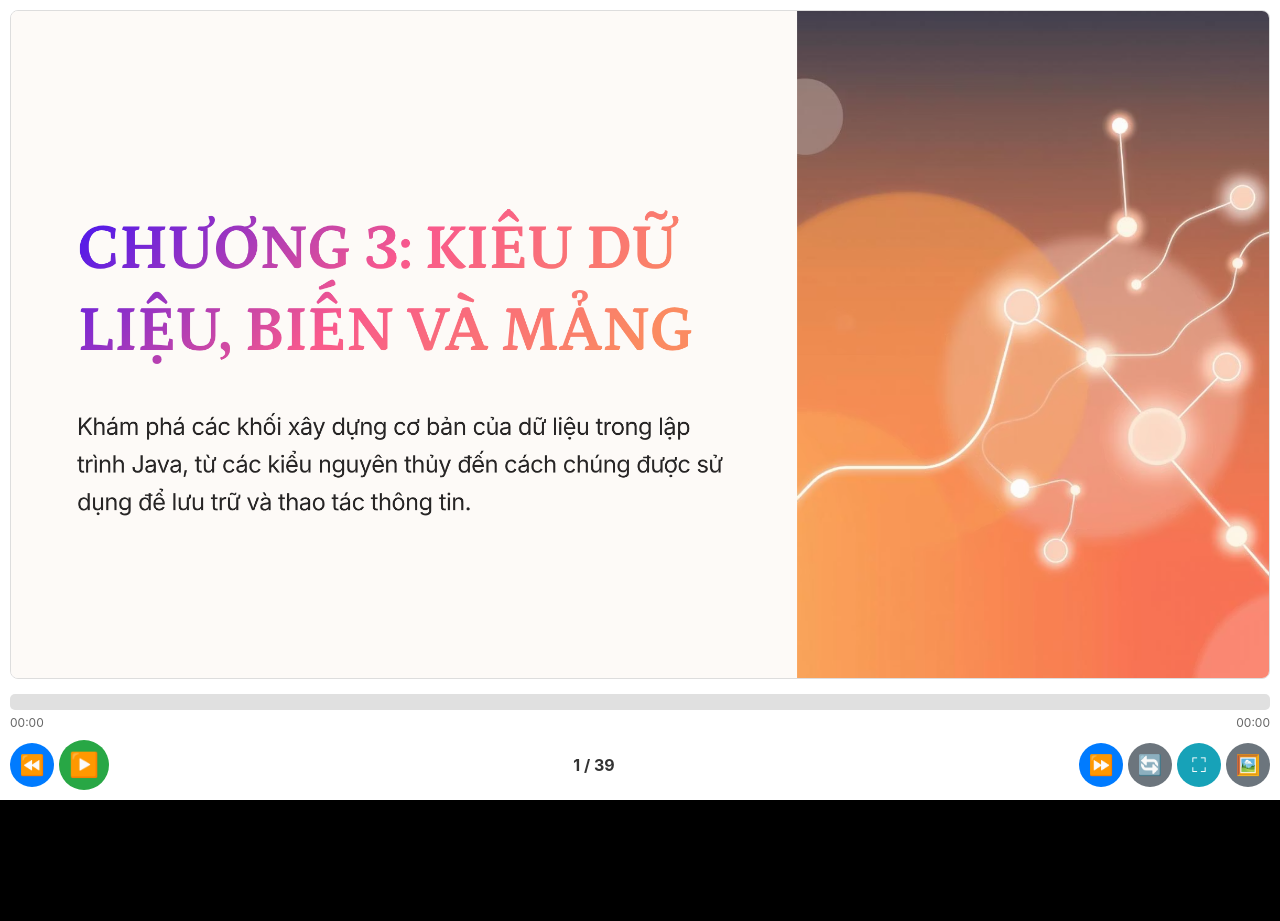
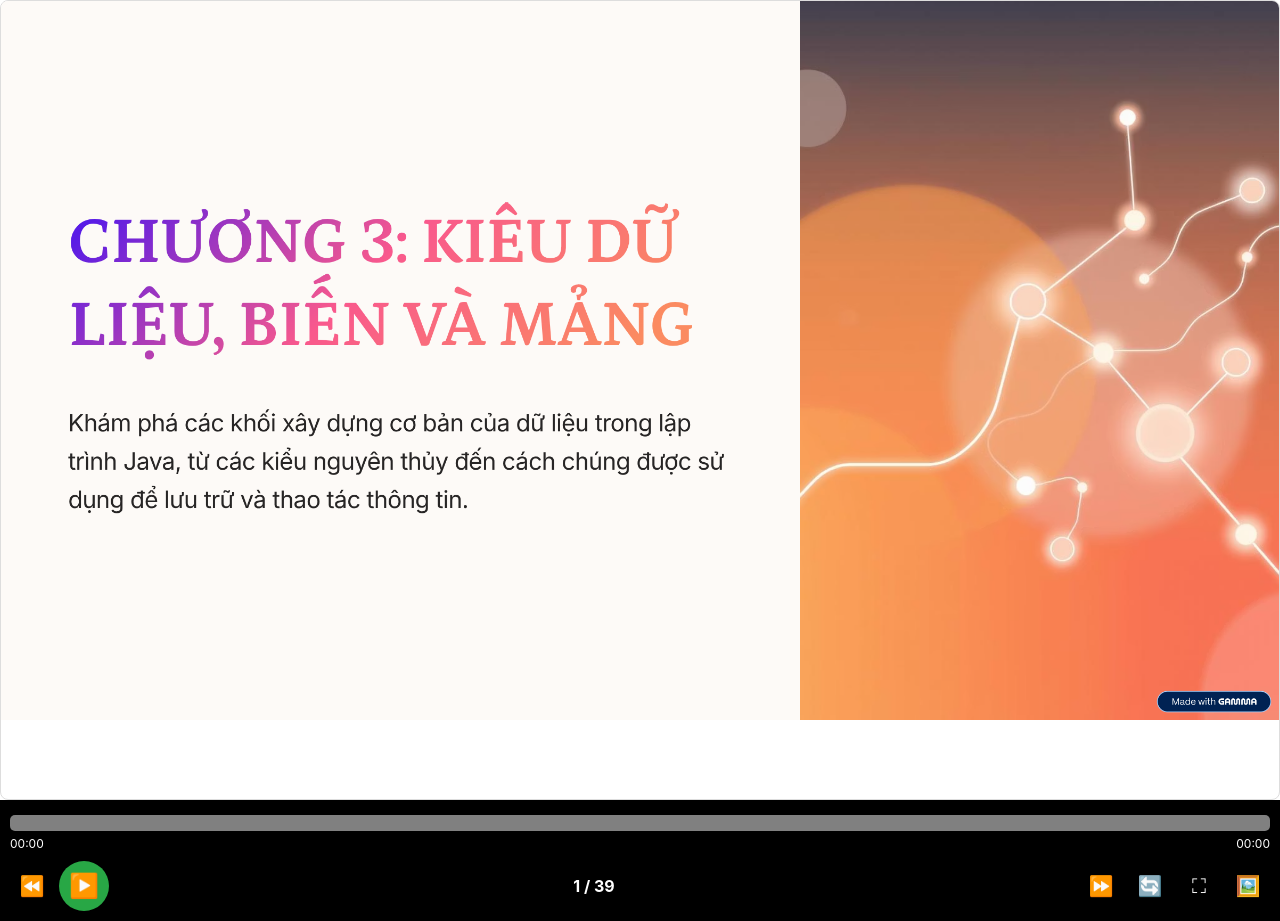
Before and after one commit to tranthanhthangbmt/KTLT-Chapter-3, a plain HTML site: page index.html in a window 1280 px wide. Before the commit the page ends 800 px from the top, so only its background shows below. Drawn offline with Linux system fonts and the light colour scheme.

Commit message:
Update index.html

```diff
--- a/index.html
+++ b/index.html
@@ -7,43 +7,50 @@
 
     <style>
         body { font-family: -apple-system, BlinkMacSystemFont, "Segoe UI", Roboto, sans-serif; margin: 0; padding: 0; background-color: #000; overflow: hidden; }
-        .player-container { background-color: #ffffff; width: 100vw; height: 100vh; padding: 10px; box-sizing: border-box; display: flex; flex-direction: column; }
-        .slide-viewer { border: 1px solid #ddd; border-radius: 8px; overflow-y: auto; margin-bottom: 10px; flex-grow: 1; position: relative; }
+        .player-container {
+            background-color: #ffffff; width: 100vw; height: 100dvh;
+            box-sizing: border-box; display: flex; flex-direction: column;
+            position: relative; /* Cần thiết để định vị thanh điều khiển */
+        }
+        .slide-viewer { border: 1px solid #ddd; border-radius: 8px; overflow-y: auto; flex-grow: 1; position: relative; }
         .slide-viewer img { width: 100%; height: auto; display: block; }
         .slide-viewer.fit-mode { overflow: hidden; }
         .slide-viewer.fit-mode img { width: 100%; height: 100%; object-fit: contain; }
-        .timeline-container { width: 100%; padding: 5px 0; margin-bottom: 5px; }
-        .progress-bar-wrapper { background-color: #e0e0e0; border-radius: 5px; cursor: pointer; padding: 4px 0; }
-        .progress-bar { background-color: #007bff; width: 0%; height: 8px; border-radius: 5px; }
-        .time-display { display: flex; justify-content: space-between; font-size: 12px; color: #666; margin-top: 5px; }
-        .controls { display: flex; justify-content: space-around; align-items: center; gap: 5px; flex-shrink: 0; }
 
-        /* [CẬP NHẬT] Style cho các nút dạng icon */
-        .controls button {
-            color: white; border: none; border-radius: 50%; /* Bo tròn nút */
-            width: 44px; height: 44px; /* Kích thước chuẩn cho mobile */
-            font-size: 20px; /* Kích thước icon */
-            cursor: pointer; transition: background-color 0.3s;
-            display: flex; align-items: center; justify-content: center;
-            padding: 0;
+        /* [CẬP NHẬT] Bọc thanh điều khiển và timeline vào một thẻ div chung */
+        .bottom-bar {
+            position: absolute;
+            bottom: 0;
+            left: 0;
+            right: 0;
+            padding: 10px;
+            background: linear-gradient(to top, rgba(0, 0, 0, 0.7), transparent);
+            transition: transform 0.4s ease-in-out;
+            transform: translateY(0);
+        }
+        /* [CẬP NHẬT] Class để ẩn thanh điều khiển */
+        .player-container.inactive .bottom-bar {
+            transform: translateY(100%);
         }
 
-        #prev-btn, #next-btn { background-color: #007bff; }
+        .timeline-container { width: 100%; padding: 5px 0; margin-bottom: 5px; }
+        .progress-bar-wrapper { background-color: rgba(255,255,255,0.5); border-radius: 5px; cursor: pointer; padding: 4px 0; }
+        .progress-bar { background-color: #007bff; width: 0%; height: 8px; border-radius: 5px; }
+        .time-display { display: flex; justify-content: space-between; font-size: 12px; color: #fff; margin-top: 5px; text-shadow: 1px 1px 2px black; }
+        .controls { display: flex; justify-content: space-around; align-items: center; gap: 5px; }
+        .controls button { color: white; border: none; border-radius: 50%; width: 44px; height: 44px; font-size: 20px; cursor: pointer; transition: background-color 0.3s; display: flex; align-items: center; justify-content: center; padding: 0; background-color: rgba(0,0,0,0.3); }
         #play-pause-btn { background-color: #28a745; width: 50px; height: 50px; font-size: 24px; }
-        #play-pause-btn.playing { background-color: #dc3545; }
-        #scale-btn { background-color: #17a2b8; }
-        #autoscroll-btn { background-color: #6c757d; }
-        #autoscroll-btn.active { background-color: #fd7e14; }
-        #fullscreen-btn { background-color: #6c757d; }
-        .slide-counter { flex-grow: 1; text-align: center; font-size: 16px; color: #333; font-weight: bold; }
+        .slide-counter { flex-grow: 1; text-align: center; font-size: 16px; color: #fff; font-weight: bold; text-shadow: 1px 1px 2px black; }
     </style>
 </head>
 <body>
 
-    <div class="player-container">
+    <div class="player-container" id="player-container">
         <div id="slide-viewer" class="slide-viewer">
             <img id="slide-image" src="" alt="Nội dung slide">
         </div>
+
+        <div class="bottom-bar">
             <div class="timeline-container">
                 <div id="progress-bar-wrapper" class="progress-bar-wrapper">
                     <div id="progress-bar" class="progress-bar"></div>
@@ -62,6 +69,8 @@
                 <button id="scale-btn" title="Chế độ xem">⛶</button>
                 <button id="fullscreen-btn" title="Toàn màn hình">🖼️</button>
             </div>
+        </div>
+
         <audio id="slide-audio" src=""></audio>
     </div>
 
@@ -72,52 +81,40 @@
         const IMAGE_EXTENSION = '.png';
 
         // --- PHẦN LOGIC ---
+        const playerContainer = document.getElementById('player-container'); // Lấy container chính
+        //... (lấy các phần tử khác)
+
+        // [CẬP NHẬT LỚN] Logic tự động ẩn/hiện thanh điều khiển
+        let inactivityTimer;
+
+        function showControlsAndResetTimer() {
+            playerContainer.classList.remove('inactive');
+            clearTimeout(inactivityTimer);
+            inactivityTimer = setTimeout(() => {
+                playerContainer.classList.add('inactive');
+            }, 3000); // Ẩn sau 3 giây
+        }
+
+        // Lắng nghe các sự kiện tương tác
+        playerContainer.addEventListener('mousemove', showControlsAndResetTimer);
+        playerContainer.addEventListener('touchstart', showControlsAndResetTimer);
+        playerContainer.addEventListener('click', showControlsAndResetTimer);
+        // Ban đầu, hiển thị và bắt đầu đếm giờ
+        showControlsAndResetTimer();
+
+
+        // --- Toàn bộ phần code logic còn lại giữ nguyên (đã được thu gọn) ---
         const slideViewer=document.getElementById("slide-viewer"),slideImage=document.getElementById("slide-image"),slideAudio=document.getElementById("slide-audio"),autoscrollBtn=document.getElementById("autoscroll-btn"),playPauseBtn=document.getElementById("play-pause-btn"),prevBtn=document.getElementById("prev-btn"),nextBtn=document.getElementById("next-btn"),slideCounter=document.getElementById("slide-counter"),scaleBtn=document.getElementById("scale-btn"),fullscreenBtn=document.getElementById("fullscreen-btn"),progressBarWrapper=document.getElementById("progress-bar-wrapper"),progressBar=document.getElementById("progress-bar"),currentTimeEl=document.getElementById("current-time"),totalDurationEl=document.getElementById("total-duration");
         let isFitMode=!1,scrollAnimationId=null,currentSlideIndex=0,isAutoscrollEnabled=!1;
-
         function showSlide(e){cancelAnimationFrame(scrollAnimationId);const t=slides[e];slideImage.src=t.image,slideAudio.src=t.audio,slideCounter.textContent=`${e+1} / ${TOTAL_SLIDES}`,slideViewer.scrollTop=0,prevBtn.disabled=0===e;const l=slideAudio.play();void 0!==l&&l.catch(e=>console.log("Autoplay bị chặn."))}
         function autoScroll(){if(!isAutoscrollEnabled||isFitMode||slideAudio.paused||slideAudio.ended)return;const e=slideAudio.duration,t=slideAudio.currentTime,l=slideViewer.scrollHeight-slideViewer.clientHeight,n=(t/e)*l;slideViewer.scrollTop=n,scrollAnimationId=requestAnimationFrame(autoScroll)}
-
-        // [CẬP NHẬT] Logic nút Tự cuộn chỉ đổi màu, không đổi text
-        autoscrollBtn.addEventListener("click",()=>{isAutoscrollEnabled=!isAutoscrollEnabled,autoscrollBtn.classList.toggle("active",isAutoscrollEnabled),isAutoscrollEnabled&&!slideAudio.paused?requestAnimationFrame(autoScroll):cancelAnimationFrame(scrollAnimationId)});
-
-        // [CẬP NHẬT] Logic nút Scale giờ đổi icon
-        scaleBtn.addEventListener("click",()=>{isFitMode=!isFitMode,slideViewer.classList.toggle("fit-mode",isFitMode),scaleBtn.innerHTML=isFitMode?"↕️":"⛶",isFitMode?cancelAnimationFrame(scrollAnimationId):requestAnimationFrame(autoScroll)});
-
-        // [CẬP NHẬT LỚN] Hàm Fullscreen giờ có thể xoay ngang màn hình trên di động
-        function toggleFullscreen() {
-            const isMobile = window.matchMedia("(max-width: 768px)").matches;
-            if (!document.fullscreenElement) {
-                document.documentElement.requestFullscreen().catch(err => {
-                    alert(`Không thể bật chế độ toàn màn hình: ${err.message}`);
-                });
-                // Nếu là mobile, yêu cầu xoay ngang
-                if (isMobile && screen.orientation && typeof screen.orientation.lock === 'function') {
-                    screen.orientation.lock('landscape').catch(err => {
-                        console.log("Không thể tự động xoay màn hình.");
-                    });
-                }
-            } else {
-                // Nếu đang fullscreen, thoát ra
-                document.exitFullscreen();
-                // Mở khóa xoay màn hình
-                if (isMobile && screen.orientation && typeof screen.orientation.unlock === 'function') {
-                    screen.orientation.unlock();
-                }
-            }
-        }
-
-        fullscreenBtn.addEventListener("click", toggleFullscreen);
-        document.addEventListener("fullscreenchange",()=>{
-            const icon = document.fullscreenElement ? 'X' : '🖼️';
-            fullscreenBtn.innerHTML = icon; // Cập nhật icon
-        });
-
-        // Cập nhật icon cho nút Play/Pause
+        autoscrollBtn.addEventListener("click",()=>{isAutoscrollEnabled=!isAutoscrollEnabled;autoscrollBtn.classList.toggle("active",isAutoscrollEnabled);isAutoscrollEnabled&&!slideAudio.paused?requestAnimationFrame(autoScroll):cancelAnimationFrame(scrollAnimationId)});
+        scaleBtn.addEventListener("click",()=>{isFitMode=!isFitMode;slideViewer.classList.toggle("fit-mode",isFitMode);scaleBtn.innerHTML=isFitMode?"↕️":"⛶";isFitMode?cancelAnimationFrame(scrollAnimationId):requestAnimationFrame(autoScroll)});
+        function toggleFullscreen(){const e=window.matchMedia("(max-width: 768px)").matches;if(!document.fullscreenElement){document.documentElement.requestFullscreen().catch(e=>{alert(`Không thể bật chế độ toàn màn hình: ${e.message}`)});e&&screen.orientation&&"function"==typeof screen.orientation.lock&&screen.orientation.lock("landscape").catch(e=>{console.log("Không thể tự động xoay màn hình.")})}else{document.exitFullscreen();e&&screen.orientation&&"function"==typeof screen.orientation.unlock&&screen.orientation.unlock()}}
+        fullscreenBtn.addEventListener("click",toggleFullscreen);
+        document.addEventListener("fullscreenchange",()=>{fullscreenBtn.innerHTML=document.fullscreenElement?"X":"🖼️"});
         slideAudio.addEventListener("play",()=>{playPauseBtn.innerHTML="⏸️"});
         slideAudio.addEventListener("pause",()=>{playPauseBtn.innerHTML="▶️"});
-
-        // Các hàm và sự kiện khác giữ nguyên (đã được thu gọn)
         function formatTime(e){const t=Math.floor(e/60),l=Math.floor(e%60);return`${t.toString().padStart(2,"0")}:${l.toString().padStart(2,"0")}`}
         slideAudio.addEventListener("timeupdate",()=>{if(slideAudio.duration){progressBar.style.width=`${slideAudio.currentTime/slideAudio.duration*100}%`;currentTimeEl.textContent=formatTime(slideAudio.currentTime)}});
         slideAudio.addEventListener("loadedmetadata",()=>{totalDurationEl.textContent=formatTime(slideAudio.duration)});
```
Lines whose indentation alone changed are shown as unchanged.
